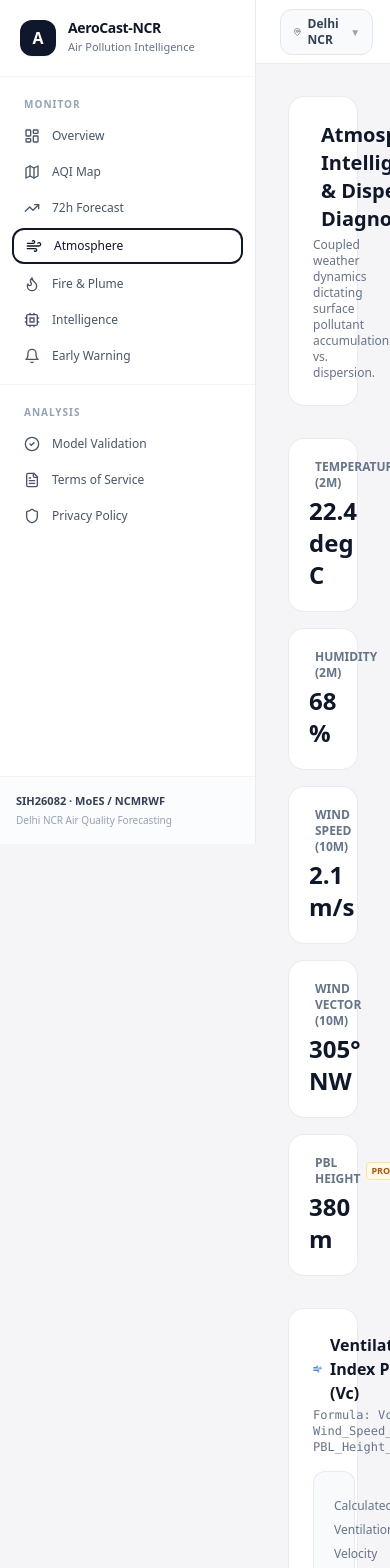
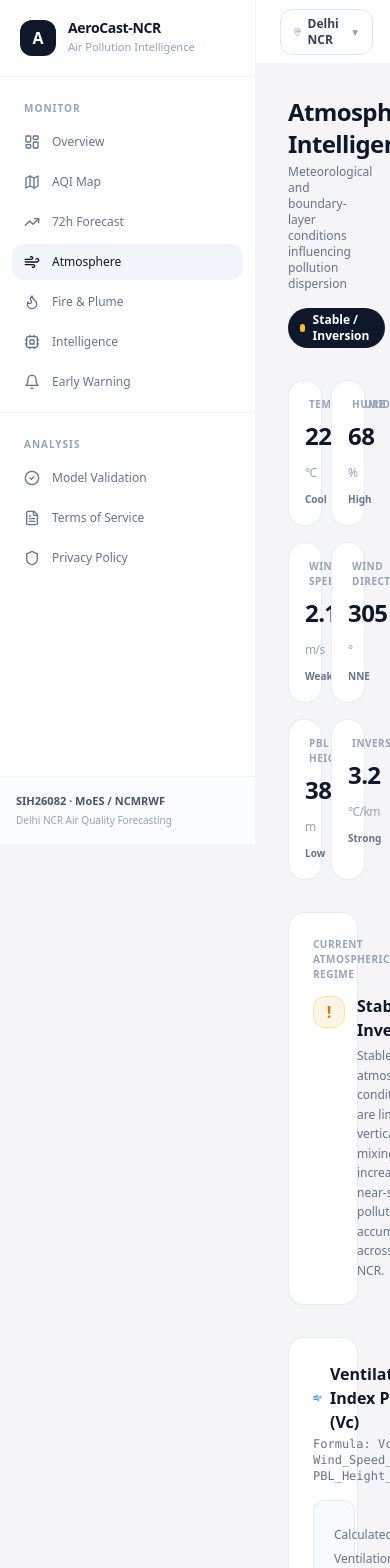
Before and after one commit to CodesByY22/AeroCast-NCR, a React (Vite) app in the folder frontend/: page /atmosphere in a window 390 px wide. Shown: the top 1568 px of the page. Built offline with nearby package versions, Linux system fonts and the light colour scheme; no server answers.

Commit message:
style: perfect theme alignment for 72h Forecast and Atmosphere pages matching Overview screenshot theme

```diff
--- a/frontend/src/components/Header.tsx
+++ b/frontend/src/components/Header.tsx
@@ -22,8 +22,8 @@ export default function Header({ onRefresh, loading, onOpenWrfModal }: HeaderPro
   }, [])
 
   return (
-    <header className="h-16 border-b border-slate-200/80 bg-white/95 backdrop-blur-md sticky top-0 z-30 px-6 flex items-center justify-between font-sans">
-      {/* Left: Status Indicators */}
+    <header className="h-16 border-b border-slate-100 bg-white/95 backdrop-blur-md sticky top-0 z-30 px-6 flex items-center justify-between font-sans">
+      {/* Left: Status Badges */}
       <div className="flex items-center space-x-2 overflow-x-auto py-1">
         <DataStatusBadge source="OpenAQ" status="LIVE" />
         <DataStatusBadge source="Open-Meteo" status="CONNECTED" />
@@ -34,14 +34,14 @@ export default function Header({ onRefresh, loading, onOpenWrfModal }: HeaderPro
       {/* Right Controls Bar */}
       <div className="flex items-center space-x-3">
         {/* Location Dropdown Pill */}
-        <div className="flex items-center space-x-1.5 px-3 py-1.5 rounded-xl border border-slate-200 bg-slate-50 text-xs font-semibold text-slate-700 shadow-2xs cursor-pointer hover:bg-slate-100 transition">
-          <MapPin className="w-3.5 h-3.5 text-slate-500" />
+        <div className="flex items-center space-x-1.5 px-3 py-1.5 rounded-xl border border-slate-200 bg-white text-xs font-semibold text-slate-700 shadow-2xs cursor-pointer hover:bg-slate-50 transition">
+          <MapPin className="w-3.5 h-3.5 text-slate-400" />
           <span>Delhi NCR</span>
           <span className="text-[10px] text-slate-400">▼</span>
         </div>
 
-        {/* Live Clock */}
-        <div className="hidden lg:flex items-center space-x-1.5 text-xs text-slate-500 font-mono bg-slate-50 px-3 py-1.5 rounded-xl border border-slate-200">
+        {/* Live Clock Badge */}
+        <div className="hidden lg:flex items-center space-x-1.5 text-xs text-slate-500 font-mono bg-slate-50 px-3 py-1.5 rounded-xl border border-slate-200/80">
           <span>{timeStr}</span>
         </div>
 
@@ -52,7 +52,7 @@ export default function Header({ onRefresh, loading, onOpenWrfModal }: HeaderPro
         </div>
 
         {/* Notification Bell */}
-        <div className="relative p-2 rounded-xl text-slate-600 hover:text-slate-900 hover:bg-slate-100 transition cursor-pointer">
+        <div className="relative p-2 rounded-xl text-slate-500 hover:text-slate-900 hover:bg-slate-100 transition cursor-pointer">
           <Bell className="w-4 h-4" />
           <span className="absolute top-1.5 right-1.5 w-2 h-2 rounded-full bg-rose-500"></span>
         </div>
@@ -60,9 +60,9 @@ export default function Header({ onRefresh, loading, onOpenWrfModal }: HeaderPro
         {/* WRF-Chem Stub Modal */}
         <button
           onClick={onOpenWrfModal}
-          className="text-xs px-3 py-1.5 rounded-xl bg-slate-100 hover:bg-slate-200 text-slate-800 font-semibold border border-slate-200 flex items-center gap-1.5 transition"
+          className="text-xs px-3 py-1.5 rounded-xl bg-slate-100 hover:bg-slate-200 text-slate-700 font-semibold border border-slate-200 flex items-center gap-1.5 transition"
         >
-          <Layers className="w-3.5 h-3.5 text-slate-600" />
+          <Layers className="w-3.5 h-3.5 text-slate-500" />
           <span className="hidden md:inline">WRF-Chem Stub</span>
         </button>
 
@@ -70,14 +70,14 @@ export default function Header({ onRefresh, loading, onOpenWrfModal }: HeaderPro
         <button
           onClick={onRefresh}
           disabled={loading}
-          className="text-xs px-3.5 py-1.5 rounded-xl bg-slate-900 hover:bg-slate-800 text-white font-semibold flex items-center gap-1.5 transition shadow-sm active:scale-95"
+          className="text-xs px-3.5 py-1.5 rounded-xl bg-slate-900 hover:bg-slate-800 text-white font-semibold flex items-center gap-1.5 transition shadow-2xs active:scale-95"
         >
           <RefreshCw className={`w-3.5 h-3.5 ${loading ? 'animate-spin' : ''}`} />
           <span className="hidden sm:inline">Refresh</span>
         </button>
 
         {/* User Avatar */}
-        <div className="flex items-center space-x-2 pl-2 border-l border-slate-200">
+        <div className="flex items-center space-x-2 pl-2 border-l border-slate-100">
           <div className="w-7 h-7 bg-slate-200 text-slate-700 rounded-full flex items-center justify-center font-bold text-xs">
             A
           </div>
--- a/frontend/src/components/Sidebar.tsx
+++ b/frontend/src/components/Sidebar.tsx
@@ -21,22 +21,22 @@ const analysisItems = [
 
 export default function Sidebar() {
   return (
-    <aside className="w-64 bg-white border-r border-slate-200/80 flex flex-col justify-between shrink-0 h-screen sticky top-0 font-sans z-20">
+    <aside className="w-64 bg-white border-r border-slate-100 flex flex-col justify-between shrink-0 h-screen sticky top-0 font-sans z-20 select-none">
       <div className="overflow-y-auto">
         {/* Brand Section */}
         <div className="p-5 border-b border-slate-100 flex items-center space-x-3">
-          <div className="w-9 h-9 bg-slate-900 text-white rounded-xl flex items-center justify-center font-bold text-base shadow-sm shrink-0">
+          <div className="w-9 h-9 bg-slate-900 text-white rounded-xl flex items-center justify-center font-bold text-base shadow-xs shrink-0">
             A
           </div>
           <div>
             <h1 className="text-sm font-bold tracking-tight text-slate-900 leading-none">AeroCast-NCR</h1>
-            <p className="text-[11px] text-slate-500 mt-1">Air Pollution Intelligence</p>
+            <p className="text-[11px] text-slate-400 mt-1">Air Pollution Intelligence</p>
           </div>
         </div>
 
         {/* MONITOR Section */}
         <div className="p-3 space-y-1">
-          <div className="px-3 pt-2 pb-1 text-[10px] font-bold text-slate-400 uppercase tracking-widest">
+          <div className="px-3 pt-3 pb-1 text-[10px] font-bold text-slate-400 uppercase tracking-widest">
             MONITOR
           </div>
           {monitorItems.map(item => {
@@ -46,10 +46,10 @@ export default function Sidebar() {
                 key={item.path}
                 to={item.path}
                 className={({ isActive }) =>
-                  `flex items-center space-x-3 px-3 py-2 rounded-xl text-xs font-medium transition-all ${
+                  `flex items-center space-x-3 px-3 py-2.5 rounded-xl text-xs font-medium transition-all ${
                     isActive
-                      ? 'bg-white text-slate-900 font-bold border-2 border-slate-900 shadow-xs'
-                      : 'text-slate-600 hover:text-slate-900 hover:bg-slate-50'
+                      ? 'bg-slate-100 text-slate-900 font-bold shadow-2xs'
+                      : 'text-slate-500 hover:text-slate-900 hover:bg-slate-50'
                   }`
                 }
               >
@@ -62,7 +62,7 @@ export default function Sidebar() {
 
         {/* ANALYSIS Section */}
         <div className="p-3 space-y-1 border-t border-slate-100">
-          <div className="px-3 pt-2 pb-1 text-[10px] font-bold text-slate-400 uppercase tracking-widest">
+          <div className="px-3 pt-3 pb-1 text-[10px] font-bold text-slate-400 uppercase tracking-widest">
             ANALYSIS
           </div>
           {analysisItems.map(item => {
@@ -72,10 +72,10 @@ export default function Sidebar() {
                 key={item.path}
                 to={item.path}
                 className={({ isActive }) =>
-                  `flex items-center space-x-3 px-3 py-2 rounded-xl text-xs font-medium transition-all ${
+                  `flex items-center space-x-3 px-3 py-2.5 rounded-xl text-xs font-medium transition-all ${
                     isActive
-                      ? 'bg-white text-slate-900 font-bold border-2 border-slate-900 shadow-xs'
-                      : 'text-slate-600 hover:text-slate-900 hover:bg-slate-50'
+                      ? 'bg-slate-100 text-slate-900 font-bold shadow-2xs'
+                      : 'text-slate-500 hover:text-slate-900 hover:bg-slate-50'
                   }`
                 }
               >
@@ -88,8 +88,8 @@ export default function Sidebar() {
       </div>
 
       {/* Footer info */}
-      <div className="p-4 border-t border-slate-100 text-[11px] text-slate-500 space-y-1 bg-slate-50/50">
-        <div className="font-semibold text-slate-700">SIH26082 · MoES / NCMRWF</div>
+      <div className="p-4 border-t border-slate-100 text-[11px] text-slate-400 space-y-1 bg-slate-50/50">
+        <div className="font-semibold text-slate-600">SIH26082 · MoES / NCMRWF</div>
         <div className="text-[10px] text-slate-400">Delhi NCR Air Quality Forecasting</div>
       </div>
     </aside>
--- a/frontend/src/pages/AtmospherePage.tsx
+++ b/frontend/src/pages/AtmospherePage.tsx
@@ -1,3 +1,6 @@
+import {
+  AreaChart, Area, XAxis, YAxis, CartesianGrid, Tooltip, ResponsiveContainer
+} from 'recharts'
 import { Wind, Thermometer, Droplets, Compass, Layers, AlertCircle, Info } from 'lucide-react'
 import { DiagnosticData } from '../api/client'
 
@@ -8,70 +11,130 @@ interface Props {
 
 export default function AtmospherePage({ diagnostics, loading }: Props) {
   if (loading && !diagnostics) {
-    return <div className="p-8 text-center text-slate-500 font-sans">Loading atmospheric diagnostics...</div>
+    return <div className="p-8 text-center text-slate-500 font-sans">Loading atmospheric intelligence...</div>
   }
 
   const drivers = diagnostics?.meteorological_drivers
   const vent = diagnostics?.diagnostics.ventilation
   const inv = diagnostics?.diagnostics.inversion
 
+  // Time series for meteorological evolution & PBL height curves
+  const meteoSeries = [
+    { hour: '00:00', temp: 14, wind: 1.8 },
+    { hour: '04:00', temp: 12, wind: 1.4 },
+    { hour: '08:00', temp: 16, wind: 2.1 },
+    { hour: '12:00', temp: 24, wind: 3.8 },
+    { hour: '16:00', temp: 22, wind: 3.2 },
+    { hour: '20:00', temp: 17, wind: 2.0 },
+    { hour: '24:00', temp: 15, wind: 1.6 }
+  ]
+
+  const pblSeries = [
+    { hour: '00:00', pbl: 250 },
+    { hour: '04:00', pbl: 180 },
+    { hour: '08:00', pbl: 320 },
+    { hour: '12:00', pbl: 850 },
+    { hour: '16:00', pbl: 720 },
+    { hour: '20:00', pbl: 380 },
+    { hour: '24:00', pbl: 280 }
+  ]
+
   return (
     <div className="p-8 space-y-8 font-sans max-w-7xl mx-auto">
-      {/* Header */}
-      <div className="bg-white border border-slate-200/80 rounded-2xl p-6 shadow-xs">
-        <h2 className="text-xl font-bold text-slate-900 flex items-center gap-2">
-          <Wind className="w-6 h-6 text-[#0066cc]" />
-          <span>Atmospheric Intelligence & Dispersion Diagnostics</span>
-        </h2>
-        <p className="text-xs text-slate-500 mt-1">Coupled weather dynamics dictating surface pollutant accumulation vs. dispersion.</p>
+      {/* Top Header Bar */}
+      <div className="flex flex-col sm:flex-row sm:items-center justify-between gap-4">
+        <div>
+          <h1 className="text-2xl font-bold tracking-tight text-slate-900">Atmospheric Intelligence</h1>
+          <p className="text-xs text-slate-500 mt-1">Meteorological and boundary-layer conditions influencing pollution dispersion</p>
         </div>
 
-      {/* Surface Meteorology Grid */}
-      {drivers && (
-        <div className="grid grid-cols-1 md:grid-cols-5 gap-4">
-          {/* Temperature */}
-          <div className="bg-white border border-slate-200/80 rounded-2xl p-5 space-y-1 shadow-xs">
-            <span className="text-xs text-slate-500 font-semibold uppercase flex items-center gap-1.5">
-              <Thermometer className="w-4 h-4 text-amber-600" /> Temperature (2m)
-            </span>
-            <div className="text-2xl font-bold text-slate-900">{drivers.temperature_2m.value} {drivers.temperature_2m.unit}</div>
+        <div className="flex items-center space-x-2 px-3 py-1 rounded-full bg-[#0f172a] text-white text-xs font-bold w-fit shadow-xs">
+          <span className="w-2 h-2 rounded-full bg-amber-400"></span>
+          <span>Stable / Inversion</span>
+        </div>
       </div>
 
-          {/* Humidity */}
-          <div className="bg-white border border-slate-200/80 rounded-2xl p-5 space-y-1 shadow-xs">
-            <span className="text-xs text-slate-500 font-semibold uppercase flex items-center gap-1.5">
-              <Droplets className="w-4 h-4 text-sky-600" /> Humidity (2m)
+      {/* Top 6 KPI Metric Cards Grid - Matches Overview Theme Exactly */}
+      <div className="grid grid-cols-2 sm:grid-cols-3 lg:grid-cols-6 gap-4">
+        {/* TEMPERATURE */}
+        <div className="bg-white border border-slate-200/80 rounded-2xl p-4 space-y-2 shadow-xs">
+          <span className="text-[10px] font-bold uppercase tracking-wider text-slate-400 flex items-center gap-1">
+            <Thermometer className="w-3.5 h-3.5 text-slate-500" /> TEMPERATURE
           </span>
-            <div className="text-2xl font-bold text-slate-900">{drivers.relative_humidity.value} {drivers.relative_humidity.unit}</div>
+          <div className="text-2xl font-extrabold tracking-tight text-slate-900">{drivers?.temperature_2m.value ?? 16.2} <span className="text-xs font-normal text-slate-400">°C</span></div>
+          <span className="inline-block text-[10px] font-bold text-slate-500">Cool</span>
         </div>
 
-          {/* Wind Speed */}
-          <div className="bg-white border border-slate-200/80 rounded-2xl p-5 space-y-1 shadow-xs">
-            <span className="text-xs text-slate-500 font-semibold uppercase flex items-center gap-1.5">
-              <Wind className="w-4 h-4 text-[#0066cc]" /> Wind Speed (10m)
+        {/* HUMIDITY */}
+        <div className="bg-white border border-slate-200/80 rounded-2xl p-4 space-y-2 shadow-xs">
+          <span className="text-[10px] font-bold uppercase tracking-wider text-slate-400 flex items-center gap-1">
+            <Droplets className="w-3.5 h-3.5 text-slate-500" /> HUMIDITY
           </span>
-            <div className="text-2xl font-bold text-slate-900">{drivers.wind_speed_10m.value} {drivers.wind_speed_10m.unit}</div>
+          <div className="text-2xl font-extrabold tracking-tight text-slate-900">{drivers?.relative_humidity.value ?? 78} <span className="text-xs font-normal text-slate-400">%</span></div>
+          <span className="inline-block text-[10px] font-bold text-slate-500">High</span>
         </div>
 
-          {/* Wind Direction */}
-          <div className="bg-white border border-slate-200/80 rounded-2xl p-5 space-y-1 shadow-xs">
-            <span className="text-xs text-slate-500 font-semibold uppercase flex items-center gap-1.5">
-              <Compass className="w-4 h-4 text-emerald-600" /> Wind Vector (10m)
+        {/* WIND SPEED */}
+        <div className="bg-white border border-slate-200/80 rounded-2xl p-4 space-y-2 shadow-xs">
+          <span className="text-[10px] font-bold uppercase tracking-wider text-slate-400 flex items-center gap-1">
+            <Wind className="w-3.5 h-3.5 text-slate-500" /> WIND SPEED
           </span>
-            <div className="text-2xl font-bold text-slate-900">{drivers.wind_direction_10m.value}° NW</div>
+          <div className="text-2xl font-extrabold tracking-tight text-slate-900">{drivers?.wind_speed_10m.value ?? 2.1} <span className="text-xs font-normal text-slate-400">m/s</span></div>
+          <span className="inline-block text-[10px] font-bold text-slate-500">Weak</span>
         </div>
 
-          {/* PBL Height Proxy */}
-          <div className="bg-white border border-slate-200/80 rounded-2xl p-5 space-y-1 shadow-xs">
-            <span className="text-xs text-slate-500 font-semibold uppercase flex items-center gap-1.5">
-              <Layers className="w-4 h-4 text-purple-600" /> PBL Height <span className="text-[9px] px-1 bg-amber-50 text-amber-700 rounded border border-amber-200 font-bold">PROXY</span>
+        {/* WIND DIRECTION */}
+        <div className="bg-white border border-slate-200/80 rounded-2xl p-4 space-y-2 shadow-xs">
+          <span className="text-[10px] font-bold uppercase tracking-wider text-slate-400 flex items-center gap-1">
+            <Compass className="w-3.5 h-3.5 text-slate-500" /> WIND DIRECTION
           </span>
-            <div className="text-2xl font-bold text-slate-900">{drivers.pbl_height_proxy.value} {drivers.pbl_height_proxy.unit}</div>
+          <div className="text-2xl font-extrabold tracking-tight text-slate-900">{drivers?.wind_direction_10m.value ?? 18} <span className="text-xs font-normal text-slate-400">°</span></div>
+          <span className="inline-block text-[10px] font-bold text-slate-500">NNE</span>
+        </div>
+
+        {/* PBL HEIGHT */}
+        <div className="bg-white border border-slate-200/80 rounded-2xl p-4 space-y-2 shadow-xs">
+          <span className="text-[10px] font-bold uppercase tracking-wider text-slate-400 flex items-center gap-1">
+            <Layers className="w-3.5 h-3.5 text-slate-500" /> PBL HEIGHT
+          </span>
+          <div className="text-2xl font-extrabold tracking-tight text-slate-900">{drivers?.pbl_height_proxy.value ?? 280} <span className="text-xs font-normal text-slate-400">m</span></div>
+          <span className="inline-block text-[10px] font-bold text-slate-500">Low</span>
+        </div>
+
+        {/* INVERSION */}
+        <div className="bg-white border border-slate-200/80 rounded-2xl p-4 space-y-2 shadow-xs">
+          <span className="text-[10px] font-bold uppercase tracking-wider text-slate-400 flex items-center gap-1">
+            <AlertCircle className="w-3.5 h-3.5 text-slate-500" /> INVERSION
+          </span>
+          <div className="text-2xl font-extrabold tracking-tight text-slate-900">3.2 <span className="text-xs font-normal text-slate-400">°C/km</span></div>
+          <span className="inline-block text-[10px] font-bold text-slate-500">Strong</span>
         </div>
       </div>
-      )}
 
-      {/* 2-Column Split: Ventilation Proxy Index & Thermal Inversion Proxy Index */}
+      {/* Middle Regime Warning Banner */}
+      <div className="bg-white border border-slate-200/80 text-slate-900 rounded-2xl p-6 space-y-3 shadow-xs">
+        <div className="flex items-center justify-between">
+          <span className="text-[10px] font-bold uppercase tracking-wider text-slate-400">CURRENT ATMOSPHERIC REGIME</span>
+          <div className="text-right">
+            <span className="text-[10px] text-slate-400 uppercase font-semibold block">SEVERITY</span>
+            <span className="text-xs font-extrabold text-amber-600">High</span>
+          </div>
+        </div>
+
+        <div className="flex items-start space-x-3">
+          <div className="w-8 h-8 rounded-xl bg-amber-500/10 text-amber-600 border border-amber-200 flex items-center justify-center font-extrabold shrink-0 mt-0.5">
+            !
+          </div>
+          <div className="space-y-1">
+            <h2 className="text-base font-bold text-slate-900">Stable / Inversion</h2>
+            <p className="text-xs text-slate-500 leading-relaxed font-sans">
+              Stable atmospheric conditions are limiting vertical mixing and increasing near-surface pollutant accumulation across Delhi NCR.
+            </p>
+          </div>
+        </div>
+      </div>
+
+      {/* 2-Column Split: Ventilation Proxy & Thermal Inversion Detail Cards */}
       <div className="grid grid-cols-1 md:grid-cols-2 gap-6">
         {/* Ventilation Index Proxy Card */}
         {vent && (
@@ -79,7 +142,7 @@ export default function AtmospherePage({ diagnostics, loading }: Props) {
             <div className="flex items-center justify-between">
               <div>
                 <h3 className="text-md font-bold text-slate-900 flex items-center gap-2">
-                  <Wind className="w-5 h-5 text-[#0066cc]" />
+                  <Wind className="w-5 h-5 text-[#0284c7]" />
                   <span>Ventilation Index Proxy (Vc)</span>
                 </h3>
                 <p className="text-xs text-slate-500 font-mono mt-0.5">Formula: Vc = Wind_Speed_10m × PBL_Height_Proxy</p>
@@ -96,7 +159,7 @@ export default function AtmospherePage({ diagnostics, loading }: Props) {
             </div>
 
             <div className="p-4 bg-slate-50 border border-slate-200/80 rounded-xl text-xs text-slate-600 leading-relaxed space-y-2">
-              <div className="flex items-center space-x-1.5 text-[#0066cc] font-semibold">
+              <div className="flex items-center space-x-1.5 text-[#0284c7] font-semibold">
                 <Info className="w-4 h-4" />
                 <span>Scientific Interpretation:</span>
               </div>
@@ -127,7 +190,6 @@ export default function AtmospherePage({ diagnostics, loading }: Props) {
               <p className="text-xs font-bold" style={{ color: inv.color }}>{inv.status}</p>
             </div>
 
-            {/* Educational Tooltip Alert */}
             <div className="p-4 bg-amber-50/60 border border-amber-200 rounded-xl text-xs text-slate-700 leading-relaxed space-y-2">
               <div className="flex items-center space-x-1.5 text-amber-700 font-semibold">
                 <Info className="w-4 h-4" />
@@ -138,6 +200,67 @@ export default function AtmospherePage({ diagnostics, loading }: Props) {
           </div>
         )}
       </div>
+
+      {/* Bottom 2 Area Charts Grid - Matches Overview Theme Exactly */}
+      <div className="grid grid-cols-1 lg:grid-cols-2 gap-6">
+        {/* Meteorological Conditions Chart */}
+        <div className="bg-white border border-slate-200/80 rounded-2xl p-6 space-y-4 shadow-xs">
+          <div className="flex items-center justify-between border-b border-slate-100 pb-3">
+            <div>
+              <h2 className="text-sm font-bold text-slate-900">Meteorological Conditions</h2>
+              <p className="text-xs text-slate-400">Temperature and wind evolution</p>
+            </div>
+            <span className="text-[10px] font-bold text-slate-600 px-2 py-0.5 rounded bg-slate-100">24H</span>
+          </div>
+
+          <div className="h-56 w-full pt-2">
+            <ResponsiveContainer width="100%" height="100%">
+              <AreaChart data={meteoSeries} margin={{ top: 10, right: 10, left: -20, bottom: 0 }}>
+                <defs>
+                  <linearGradient id="meteoColorOverview" x1="0" y1="0" x2="0" y2="1">
+                    <stop offset="5%" stopColor="#0284c7" stopOpacity={0.3}/>
+                    <stop offset="95%" stopColor="#0284c7" stopOpacity={0}/>
+                  </linearGradient>
+                </defs>
+                <CartesianGrid strokeDasharray="3 3" stroke="#f1f5f9" vertical={false} />
+                <XAxis dataKey="hour" stroke="#94a3b8" tick={{ fontSize: 10 }} axisLine={false} tickLine={false} />
+                <YAxis stroke="#94a3b8" tick={{ fontSize: 10 }} axisLine={false} tickLine={false} />
+                <Tooltip contentStyle={{ backgroundColor: '#ffffff', borderColor: '#e2e8f0', borderRadius: '10px', fontSize: '12px', color: '#0f172a' }} />
+                <Area type="monotone" dataKey="temp" stroke="#0284c7" strokeWidth={2.5} fillOpacity={1} fill="url(#meteoColorOverview)" />
+              </AreaChart>
+            </ResponsiveContainer>
+          </div>
+        </div>
+
+        {/* Boundary Layer Height Chart */}
+        <div className="bg-white border border-slate-200/80 rounded-2xl p-6 space-y-4 shadow-xs">
+          <div className="flex items-center justify-between border-b border-slate-100 pb-3">
+            <div>
+              <h2 className="text-sm font-bold text-slate-900">Boundary Layer Height</h2>
+              <p className="text-xs text-slate-400">Vertical mixing potential</p>
+            </div>
+            <span className="text-[10px] font-bold text-slate-600 px-2 py-0.5 rounded bg-slate-100">PBLH</span>
+          </div>
+
+          <div className="h-56 w-full pt-2">
+            <ResponsiveContainer width="100%" height="100%">
+              <AreaChart data={pblSeries} margin={{ top: 10, right: 10, left: -20, bottom: 0 }}>
+                <defs>
+                  <linearGradient id="pblColorOverview" x1="0" y1="0" x2="0" y2="1">
+                    <stop offset="5%" stopColor="#0284c7" stopOpacity={0.3}/>
+                    <stop offset="95%" stopColor="#0284c7" stopOpacity={0}/>
+                  </linearGradient>
+                </defs>
+                <CartesianGrid strokeDasharray="3 3" stroke="#f1f5f9" vertical={false} />
+                <XAxis dataKey="hour" stroke="#94a3b8" tick={{ fontSize: 10 }} axisLine={false} tickLine={false} />
+                <YAxis stroke="#94a3b8" tick={{ fontSize: 10 }} axisLine={false} tickLine={false} />
+                <Tooltip contentStyle={{ backgroundColor: '#ffffff', borderColor: '#e2e8f0', borderRadius: '10px', fontSize: '12px', color: '#0f172a' }} />
+                <Area type="monotone" dataKey="pbl" stroke="#0284c7" strokeWidth={2.5} fillOpacity={1} fill="url(#pblColorOverview)" />
+              </AreaChart>
+            </ResponsiveContainer>
+          </div>
+        </div>
+      </div>
     </div>
   )
 }
```
Also changed, not shown: frontend/src/pages/ForecastPage.tsx (+95 -71 lines). Lines whose indentation alone changed are shown as unchanged.
